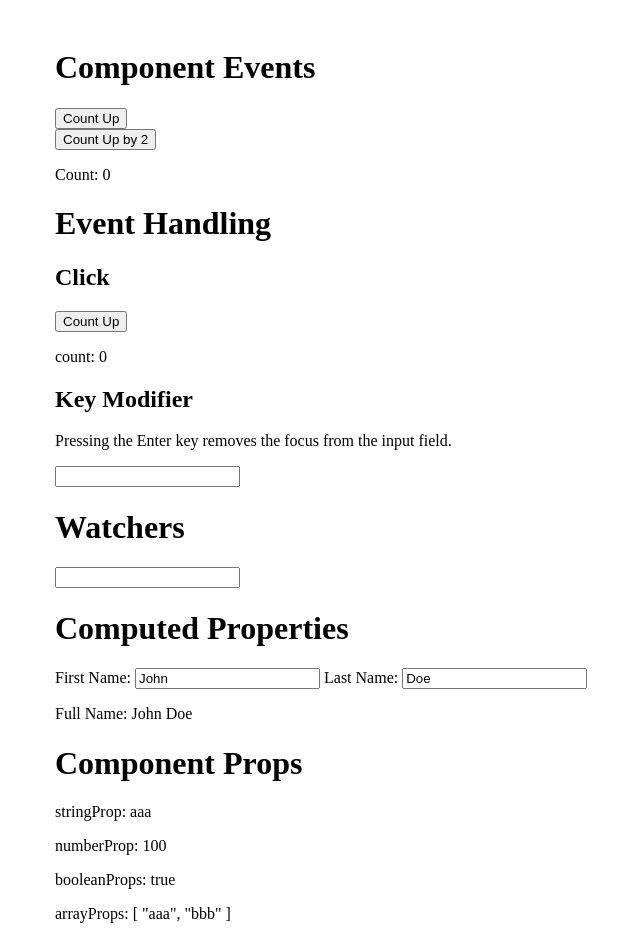
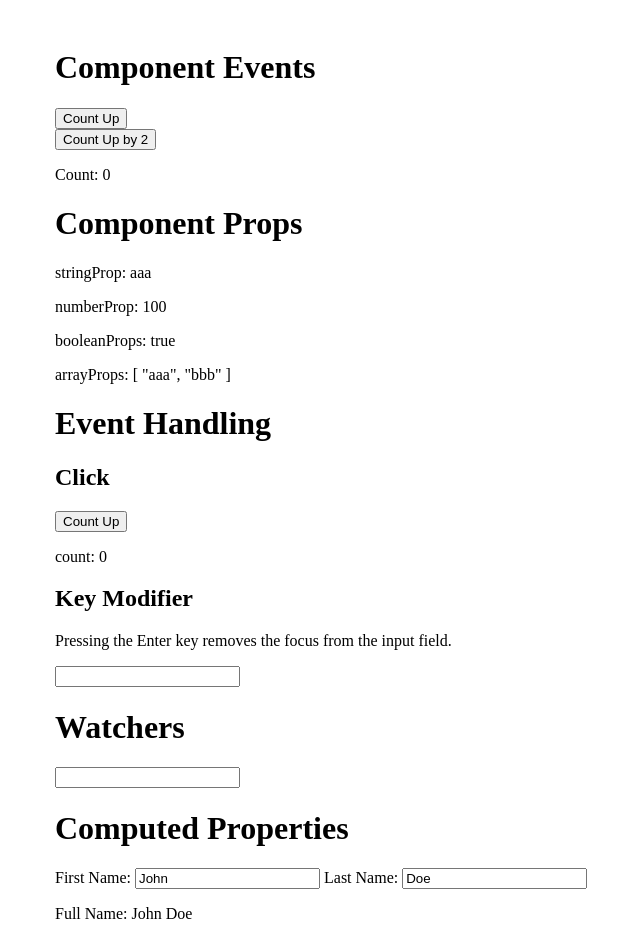
Before and after one commit to ksk1kd/vue-playground, a Vue app: page / in a window 1280 px wide. Shown: the top 950 px of the page, without its empty margins (185-825 px from the left). Built offline with nearby package versions, Linux system fonts and the light colour scheme.

Commit message:
change ComponentProps structure

```diff
--- a/src/App.vue
+++ b/src/App.vue
@@ -10,10 +10,10 @@ import Watchers from './components/Watchers.vue'
 <template>
   <div class="container">
     <ComponentEvents />
+    <ComponentProps />
     <EventHandling />
     <Watchers />
     <ComputedProperties />
-    <ComponentProps stringProp="aaa" :numberProp="Number(100)" :booleanProp="true" :arrayProp="['aaa', 'bbb']"/>
     <FormInputBindings />
   </div>
 </template>
--- a/src/components/ComponentProps.vue
+++ b/src/components/ComponentProps.vue
@@ -1,21 +1,11 @@
 <script setup lang="ts">
-interface Props {
-  stringProp: string
-  numberProp: number
-  booleanProp: boolean
-  arrayProp: string[]
-}
-
-const { stringProp, numberProp, booleanProp, arrayProp } = defineProps<Props>()
+import ComponentPropsChild from './ComponentPropsChild.vue'
 </script>
 
 <template>
   <h1>Component Props</h1>
 
   <section>
-    <p>stringProp: {{ stringProp }}</p>
-    <p>numberProp: {{ numberProp }}</p>
-    <p>booleanProps: {{ booleanProp }}</p>
-    <p>arrayProps: {{ arrayProp }}</p>
+    <ComponentPropsChild stringProp="aaa" :numberProp="Number(100)" :booleanProp="true" :arrayProp="['aaa', 'bbb']"/>
   </section>
 </template>
--- /dev/null
+++ b/src/components/ComponentPropsChild.vue
@@ -0,0 +1,17 @@
+<script setup lang="ts">
+interface Props {
+  stringProp: string
+  numberProp: number
+  booleanProp: boolean
+  arrayProp: string[]
+}
+
+const { stringProp, numberProp, booleanProp, arrayProp } = defineProps<Props>()
+</script>
+
+<template>
+  <p>stringProp: {{ stringProp }}</p>
+  <p>numberProp: {{ numberProp }}</p>
+  <p>booleanProps: {{ booleanProp }}</p>
+  <p>arrayProps: {{ arrayProp }}</p>
+</template>
```
